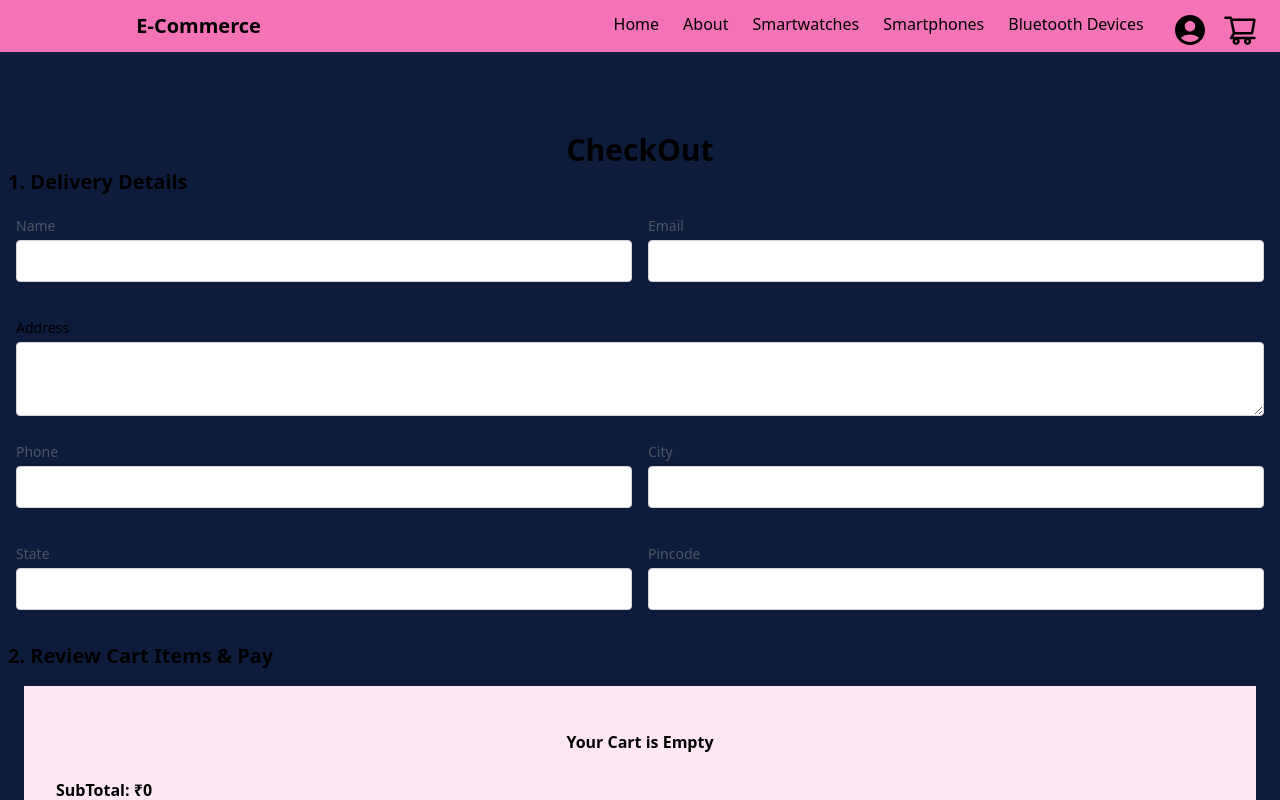
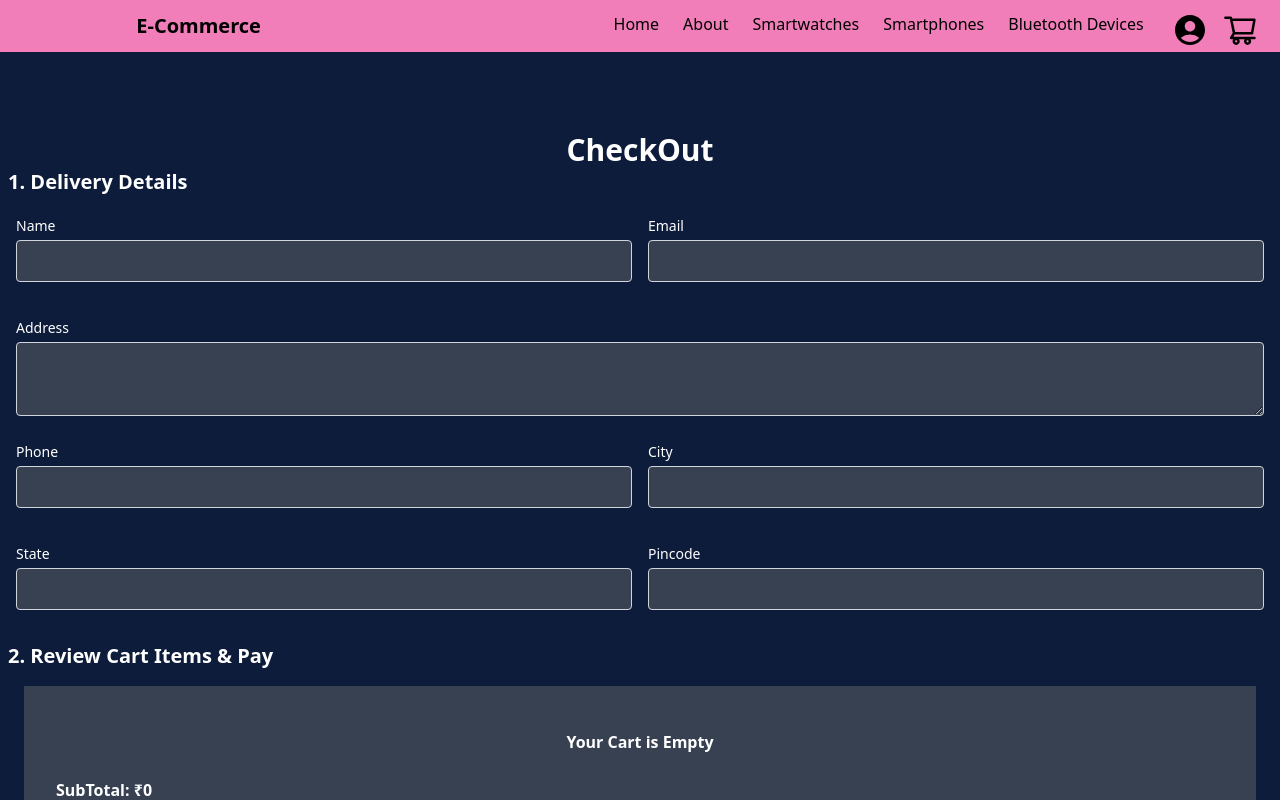
Before and after one commit to sumanmalakar/Project_Exhibition, a Next.js app: page /checkout in a window 1280 px wide. Shown: the top 800 px of the page. Built offline with nearby package versions, Linux system fonts and the light colour scheme; sample sign-in values are in the browser's storage.

Commit message:
adding payment gateway and almost project exhibition is completed!

```diff
--- a/package.json
+++ b/package.json
@@ -17,6 +17,8 @@
     "crypto-js": "^4.1.1",
     "eslint": "8.31.0",
     "eslint-config-next": "13.1.1",
+    "flowbite": "^1.6.5",
+    "flowbite-react": "^0.4.4",
     "jsonwebtoken": "^9.0.0",
     "mongoose": "^6.9.0",
     "next": "13.1.1",
--- a/pages/checkout.jsx
+++ b/pages/checkout.jsx
@@ -1,6 +1,16 @@
+/* eslint-disable @next/next/no-sync-scripts */
+/* eslint-disable @next/next/inline-script-id */
+/* eslint-disable @next/next/no-script-component-in-head */
+/* eslint-disable react-hooks/exhaustive-deps */
+/* eslint-disable react-hooks/rules-of-hooks */
 /* eslint-disable react/jsx-no-undef */
 import Link from 'next/link'
-import React from "react";
+import React, { useEffect } from "react";
+import { useRouter } from 'next/router';
+import Head from 'next/head';
+import Script from 'next/script';
+import axios from "axios";
+
 
 import {
   AiOutlineShoppingCart,
@@ -12,44 +22,131 @@ import {
 import { BsFillBagCheckFill } from "react-icons/bs";
 
 export default function checkout({ cart, addToCart, removeFromCart, clearCart, subTotal }) {
+  const router = useRouter();
+
+
+
+
+  // Razorpay Payment Integration
+
+  const makePayment = async (e) => {
+    e.preventDefault();
+
+    // Make API call to the serverless API
+
+    const data = { subTotal  };
+
+    let res = await fetch('/api/razorpay', {
+      method: 'POST', // or 'PUT'
+      headers: {
+        'Content-Type': 'application/json',
+      },
+      body: JSON.stringify(data),
+    })
+    let response = await res.json()
+    console.log(response);
+
+
+    // let key = process.env.RAZORPAY_KEY;
+    // console.log(process.env.NEXT_PUBLIC_RAZORPAY_KEY)
+
+    const options = {
+      key: "rzp_test_ijv2EdLEy05f67" ,  // Enter the Key ID generated from the Dashboard
+      amount: subTotal*100,
+      currency: "INR",
+      name: "Suman Malakar",
+      description: "Tutorial of RazorPay",
+      // image: "https://avatars.githubusercontent.com/u/25058652?v=4",
+      // order_id: order.id,
+      order_id: response.id,
+     // callback_url: "/api/paymentvarification",
+      prefill: {
+        name: "Gaurav Kumar",
+        email: "gaurav.kumar@example.com",
+        contact: "9999999999"
+      },
+      notes: {
+        "address": "Razorpay Corporate Office"
+      },
+      theme: {
+        "color": "#821232"
+      }
+    };
+
+    const razor = new window.Razorpay(options);
+    razor.open();
+
+     setTimeout(() => {
+         if(response.success){
+      router.push('/order')
+    }
+
+      }, 30000);
+
+
+
+
+  };
+
+
+  useEffect(() => {
+    if (!localStorage.getItem('token')) {
+      router.push('/');
+    }
+  }, [])
+
   return (
+    <>
+     <Script type="application/javascript" src="https://checkout.razorpay.com/v1/checkout.js" crossorigin="anonymous"/>
+
     <div className="container px-2 sm:m-auto ">
-      <div className="mt-20">
-        <h1 className="font-bold text-center text-3xl">CheckOut</h1>
+
+      <Head>
+        {/* <meta name="viewport" content="width=device-width, height=device-height, initial-scale=1.0, maximum-scale=1.0" />
+
+        <Script type="application/javascript" src={`${process.env.NEXT_PUBLIC_PAYTM_HOST}/merchantpgpui/checkoutjs/merchants/${process.env.NEXT_PUBLIC_PAYTM_MID}.js`} crossorigin="anonymous"></Script> */}
+
+        {/* <Script type="application/javascript" src="https://checkout.razorpay.com/v1/checkout.js" crossorigin="anonymous"></Script> */}
+
+        {/* <script src="https://checkout.razorpay.com/v1/checkout.js"></script> */}
+      </Head>
+
+      <div className="mt-20 text-white">
+        <h1 className="font-bold text-center text-3xl ">CheckOut</h1>
         <h2 className="font-bold text-xl">1. Delivery Details</h2>
 
-        <div className="mx-auto flex my-4">
+        <div className="mx-auto flex my-4 text-white">
           <div className="px-2 w-1/2">
-            <div class=" mb-4">
-              <label htmlFor="name" class="leading-7 text-sm text-gray-600">
+            <div className=" mb-4">
+              <label htmlFor="name" className="leading-7 text-sm text-white">
                 Name
               </label>
               <input
                 type="text"
                 id="name"
                 name="name"
-                class="w-full bg-white rounded border border-gray-300 focus:border-indigo-500 focus:ring-2 focus:ring-indigo-200 text-base outline-none text-gray-700 py-1 px-3 leading-8 transition-colors duration-200 ease-in-out"
+                className="w-full bg-gray-700  rounded border border-gray-300 focus:border-indigo-500 focus:ring-2 focus:ring-indigo-200 text-base outline-none text-white py-1 px-3 leading-8 transition-colors duration-200 ease-in-out"
               />
             </div>
           </div>
 
           <div className="px-2 w-1/2">
-            <div class=" mb-4">
-              <label for="email" class="leading-7 text-sm text-gray-600">
+            <div className=" mb-4">
+              <label htmlFor="email" className="leading-7 text-sm text-white">
                 Email
               </label>
               <input
                 type="email"
                 id="email"
                 name="email"
-                class="w-full bg-white rounded border border-gray-300 focus:border-indigo-500 focus:ring-2 focus:ring-indigo-200 text-base outline-none text-gray-700 py-1 px-3 leading-8 transition-colors duration-200 ease-in-out"
+                className="w-full bg-gray-700 rounded border border-gray-300 focus:border-indigo-500 focus:ring-2 focus:ring-indigo-200 text-base outline-none text-white py-1 px-3 leading-8 transition-colors duration-200 ease-in-out"
               />
             </div>
           </div>
         </div>
 
         <div className="px-2 w-full">
-          <div class=" mb-4">
+          <div className=" mb-4">
             <label htmlFor="email" className="leading-7 text-sm tex t-gray-600">
               Address
             </label>
@@ -58,36 +155,36 @@ export default function checkout({ cart, addToCart, removeFromCart, clearCart, s
               name="address"
               cols="30"
               rows="2"
-              class="w-full bg-white rounded border border-gray-300 focus:border-indigo-500 focus:ring-2 focus:ring-indigo-200 text-base outline-none text-gray-700 py-1 px-3 leading-8 transition-colors duration-200 ease-in-out"
+              className="w-full bg-gray-700 rounded border border-gray-300 focus:border-indigo-500 focus:ring-2 focus:ring-indigo-200 text-base outline-none text-white py-1 px-3 leading-8 transition-colors duration-200 ease-in-out"
             />
           </div>
         </div>
 
-        <div className="mx-auto flex my-4">
+        <div className="mx-auto flex my-4 text-white">
           <div className="px-2 w-1/2">
-            <div class=" mb-4">
-              <label htmlFor="phone" class="leading-7 text-sm text-gray-600">
+            <div className=" mb-4">
+              <label htmlFor="phone" className="leading-7 text-sm ">
                 Phone
               </label>
               <input
                 type="phone"
                 id="phone"
                 name="phone"
-                class="w-full bg-white rounded border border-gray-300 focus:border-indigo-500 focus:ring-2 focus:ring-indigo-200 text-base outline-none text-gray-700 py-1 px-3 leading-8 transition-colors duration-200 ease-in-out"
+                className="w-full bg-gray-700 rounded border border-gray-300 focus:border-indigo-500 focus:ring-2 focus:ring-indigo-200 text-base outline-none text-white py-1 px-3 leading-8 transition-colors duration-200 ease-in-out"
               />
             </div>
           </div>
 
-          <div className="px-2 w-1/2">
-            <div class=" mb-4">
-              <label htmlFor="city" class="leading-7 text-sm text-gray-600">
+          <div className="px-2 w-1/2 text-white">
+            <div className=" mb-4">
+              <label htmlFor="city" className="leading-7 text-sm text-white">
                 City
               </label>
               <input
                 type="city"
                 id="city"
                 name="city"
-                class="w-full bg-white rounded border border-gray-300 focus:border-indigo-500 focus:ring-2 focus:ring-indigo-200 text-base outline-none text-gray-700 py-1 px-3 leading-8 transition-colors duration-200 ease-in-out"
+                className="w-full bg-gray-700 rounded border border-gray-300 focus:border-indigo-500 focus:ring-2 focus:ring-indigo-200 text-base outline-none text-white py-1 px-3 leading-8 transition-colors duration-200 ease-in-out"
               />
             </div>
           </div>
@@ -95,29 +192,29 @@ export default function checkout({ cart, addToCart, removeFromCart, clearCart, s
 
         <div className="mx-auto flex my-4">
           <div className="px-2 w-1/2">
-            <div class=" mb-4">
-              <label htmlFor="phone" class="leading-7 text-sm text-gray-600">
+            <div className=" mb-4">
+              <label htmlFor="phone" className="leading-7 text-sm text-white">
                 State
               </label>
               <input
                 type="text"
                 id="state"
                 name="state"
-                class="w-full bg-white rounded border border-gray-300 focus:border-indigo-500 focus:ring-2 focus:ring-indigo-200 text-base outline-none text-gray-700 py-1 px-3 leading-8 transition-colors duration-200 ease-in-out"
+                className="w-full bg-gray-700 rounded border border-gray-300 focus:border-indigo-500 focus:ring-2 focus:ring-indigo-200 text-base outline-none text-white py-1 px-3 leading-8 transition-colors duration-200 ease-in-out"
               />
             </div>
           </div>
 
           <div className="px-2 w-1/2">
-            <div class=" mb-4">
-              <label htmlFor="pincode" class="leading-7 text-sm text-gray-600">
+            <div className=" mb-4">
+              <label htmlFor="pincode" className="leading-7 text-sm text-white">
                 Pincode
               </label>
               <input
                 type="city"
                 id="pincode"
                 name="pincode"
-                class="w-full bg-white rounded border border-gray-300 focus:border-indigo-500 focus:ring-2 focus:ring-indigo-200 text-base outline-none text-gray-700 py-1 px-3 leading-8 transition-colors duration-200 ease-in-out"
+                className="w-full bg-gray-700 rounded border border-gray-300 focus:border-indigo-500 focus:ring-2 focus:ring-indigo-200 text-base outline-none text-white py-1 px-3 leading-8 transition-colors duration-200 ease-in-out"
               />
             </div>
           </div>
@@ -127,25 +224,26 @@ export default function checkout({ cart, addToCart, removeFromCart, clearCart, s
 
         <h2 className="font-bold text-xl">2. Review Cart Items & Pay </h2>
 
-        <div className="py-5 px-8 m-4 sideCart  bg-pink-100  text-black ">
+        <div className="py-5 px-8 m-4 sideCart  bg-gray-700  text-white ">
           <span className="absolute top-5 right-2 cursor-pointer text-2xl text-pink-600">
             <AiFillCloseCircle />
           </span>
           <ol className="list-decimal font-semibold py-2">
             {/* if cart is empty than so some text */}
             {Object.keys(cart).length === 0 && (
-              <div className="text-center m-4 font-semibold">
+              <div className="text-center m-4 font-semibold ">
                 Your Cart is Empty
               </div>
             )}
 
             {Object.keys(cart).map((k) => {
               return (
-                <>
+
                 <li key={k}>
                   <div className="item flex my-5">
                     <div className="mx-2 font-semibold text-xl">
                       {cart[k].name}
+                      ({cart[k].size}/{cart[k].varient})
                     </div>
                     <div className="flex justify-center items-center w-1/3 font-semibold text-3xl">
                       {/* decrease qty */}
@@ -183,7 +281,7 @@ export default function checkout({ cart, addToCart, removeFromCart, clearCart, s
                     </div>
                   </div>
                 </li>
-                </>
+
               );
             })}
           </ol>
@@ -195,12 +293,20 @@ export default function checkout({ cart, addToCart, removeFromCart, clearCart, s
         <div className=" mx-8">
           <Link href={"/checkout"}>
             {" "}
-            <button class=" text-white bg-pink-500 border-0 py-2 px-2 focus:outline-none hover:bg-pink-600 rounded text-sm ">
+            <button
+              // // onClick={initiatePayment}
+              // onClick={() =>
+              //   makePayment(subTotal) }
+
+              onClick={makePayment}
+
+              className=" text-white bg-pink-500 border-0 py-2 px-2 focus:outline-none hover:bg-pink-600 rounded text-sm ">
               Pay ₹{subTotal}
             </button>
           </Link>
         </div>
       </div>
     </div>
+    </>
   );
 }
--- a/tailwind.config.js
+++ b/tailwind.config.js
@@ -1,4 +1,7 @@
 /** @type {import('tailwindcss').Config} */
+/**
+ * @type {import('@types/tailwindcss/tailwind-config').TailwindConfig}
+ */
 module.exports = {
   content: [
     "./app/**/*.{js,ts,jsx,tsx}",
@@ -11,5 +14,5 @@ module.exports = {
   theme: {
     extend: {},
   },
-  plugins: [],
+  plugins: [require("flowbite/plugin")],
 }
```
Also changed, not shown: pages/login.js (+7 -7 lines), pages/product/[slug].js (+5 -5 lines), pages/signup.js (+11 -11 lines), pages/smartphone.jsx (+7 -7 lines), pages/smartwatch.jsx (+5 -5 lines), 1 other file (tests, documents, lock files or other folders). Lines whose indentation alone changed are shown as unchanged.
